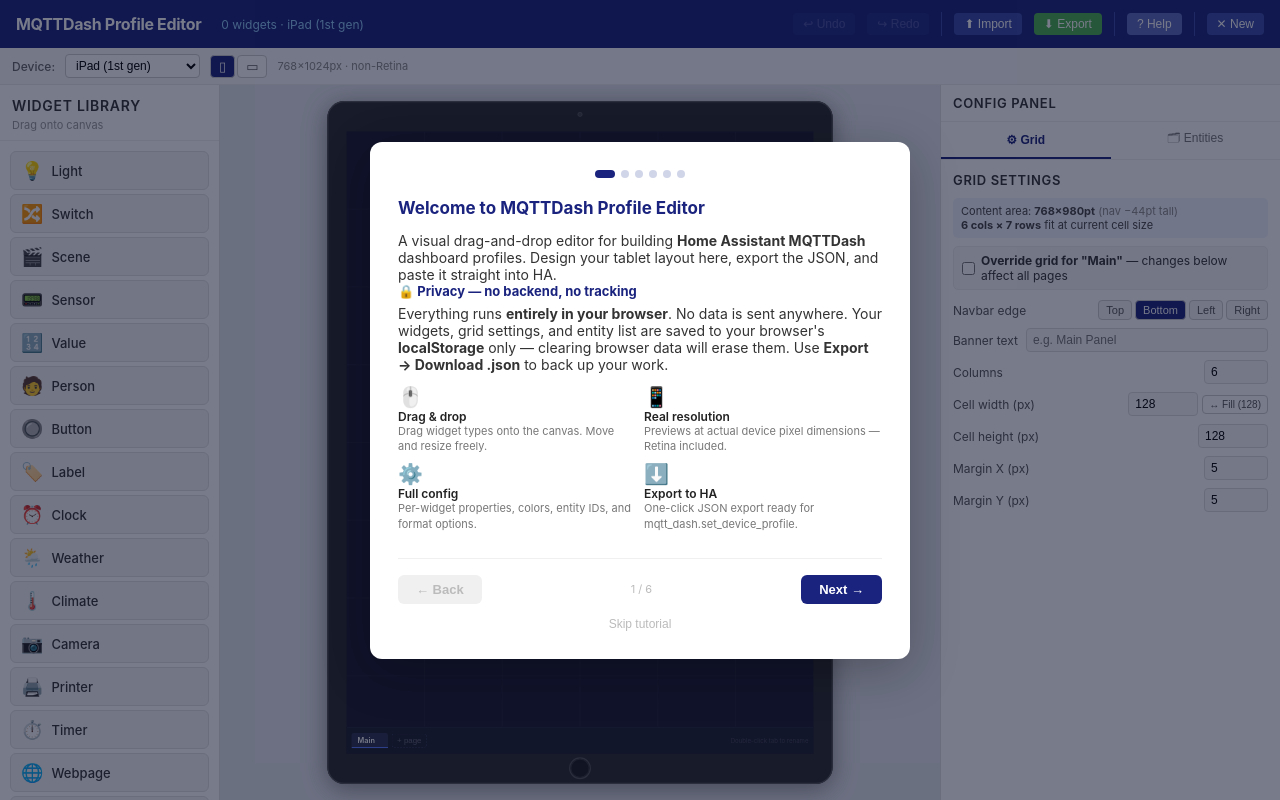
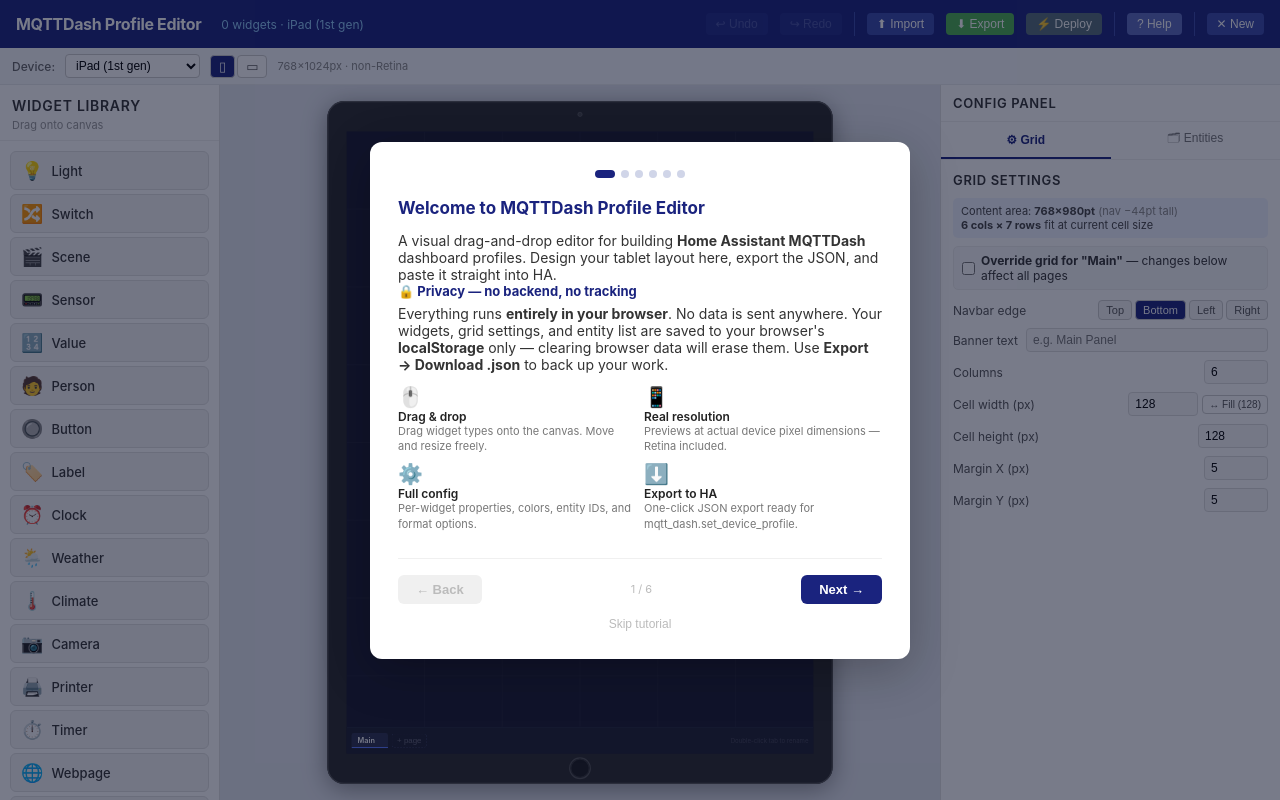
Before and after one commit to 3dg1luk43/ha_mqtt_dash_profile_editor, a React (Vite) app: page / in a window 1280 px wide. Built offline with nearby package versions, Linux system fonts and the light colour scheme.

Commit message:
feat: implement deploy functionality with token refresh and error handling in Header component

```diff
--- a/src/components/Header.jsx
+++ b/src/components/Header.jsx
@@ -1,15 +1,68 @@
 import { useState } from 'react';
 import { useEditorStore } from '../store/editorStore';
+import { useHaStore } from '../store/haStore';
+import { buildProfile } from '../utils/profileExport';
+import { sendProfile, refreshAccessToken } from '../utils/haAuth';
 
 export default function Header({ onImport, onExport, onHelp }) {
   const { pages, device, banner, reset, undo, redo, history, future } = useEditorStore();
+  const editorState = useEditorStore();
+  const ha = useHaStore();
   const widgetCount = pages?.reduce((n, p) => n + (p.widgets?.length ?? 0), 0) ?? 0;
   const [showReset, setShowReset] = useState(false);
+  const [deployState, setDeployState] = useState('idle'); // idle | sending | ok | err
+  const [deployMsg, setDeployMsg] = useState('');
 
   function handleReset() {
     if (showReset) { reset(); setShowReset(false); }
     else setShowReset(true);
   }
+
+  async function handleDeploy() {
+    // Not connected — open export modal so user can connect
+    if (!ha.accessToken) {
+      onExport();
+      return;
+    }
+    if (!ha.deviceId) {
+      onExport();
+      return;
+    }
+    setDeployState('sending');
+    setDeployMsg('');
+    try {
+      let { accessToken, refreshToken, tokenExpires, haUrl, deviceId } = ha;
+      // Refresh token if expired or expiring within 60 s
+      if (Date.now() >= (tokenExpires ?? 0) - 60_000) {
+        if (!refreshToken) throw new Error('Session expired — reconnect in Export.');
+        const fresh = await refreshAccessToken(haUrl, refreshToken);
+        ha.setTokens({ accessToken: fresh.access_token, refreshToken: fresh.refresh_token ?? refreshToken, expiresIn: fresh.expires_in });
+        accessToken = fresh.access_token;
+      }
+      await sendProfile(haUrl, accessToken, deviceId, buildProfile(editorState));
+      setDeployState('ok');
+      setDeployMsg(`Deployed to "${deviceId}"`);
+      setTimeout(() => setDeployState('idle'), 3000);
+    } catch (err) {
+      setDeployState('err');
+      setDeployMsg(err.message);
+      setTimeout(() => setDeployState('idle'), 5000);
+    }
+  }
+
+  const isConnected = !!ha.accessToken && !!ha.deviceId;
+  const deployLabel = deployState === 'sending' ? '…'
+    : deployState === 'ok' ? '✓ Sent'
+    : deployState === 'err' ? '✗ Error'
+    : isConnected ? `⚡ Deploy` : '⚡ Deploy';
+  const deployColor = deployState === 'ok' ? '#2e7d32'
+    : deployState === 'err' ? '#c62828'
+    : deployState === 'sending' ? '#546e7a'
+    : isConnected ? '#00838f'
+    : '#546e7a';
+  const deployTitle = deployState === 'err' ? deployMsg
+    : isConnected ? `Deploy to ${ha.haUrl.replace(/^https?:\/\//, '')} › ${ha.deviceId}`
+    : 'Connect to Home Assistant via Export › Send to HA';
 
   return (
     <header style={{
@@ -30,6 +83,11 @@
       <span style={{ fontSize: 12, color: '#90caf9', flex: 1 }}>
         {widgetCount} widget{widgetCount !== 1 ? 's' : ''}
         {device && <> · {device.name}</>}
+        {isConnected && (
+          <span style={{ marginLeft: 10, color: '#80deea' }}>
+            · {ha.haUrl.replace(/^https?:\/\//, '')} › {ha.deviceId}
+          </span>
+        )}
       </span>
 
       {/* Undo/Redo */}
@@ -50,6 +108,14 @@
 
       <button onClick={onImport} style={btnStyle(true)}>⬆ Import</button>
       <button onClick={onExport} style={btnStyle(true, '#4caf50')}>⬇ Export</button>
+      <button
+        onClick={handleDeploy}
+        disabled={deployState === 'sending'}
+        title={deployTitle}
+        style={btnStyle(deployState !== 'sending', deployColor)}
+      >
+        {deployLabel}
+      </button>
 
       <div style={{ width: 1, height: 24, background: '#3949ab' }} />
 
```
